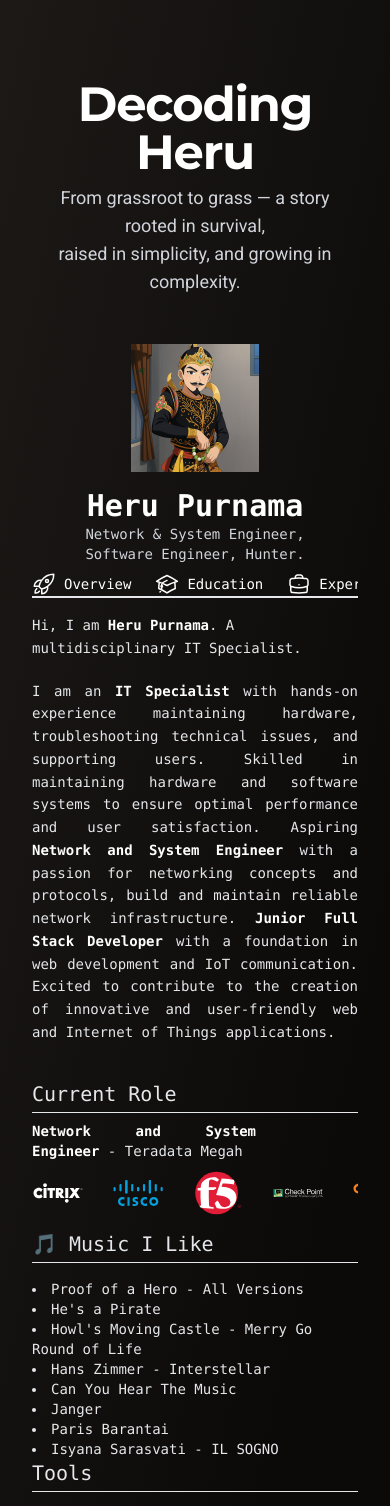
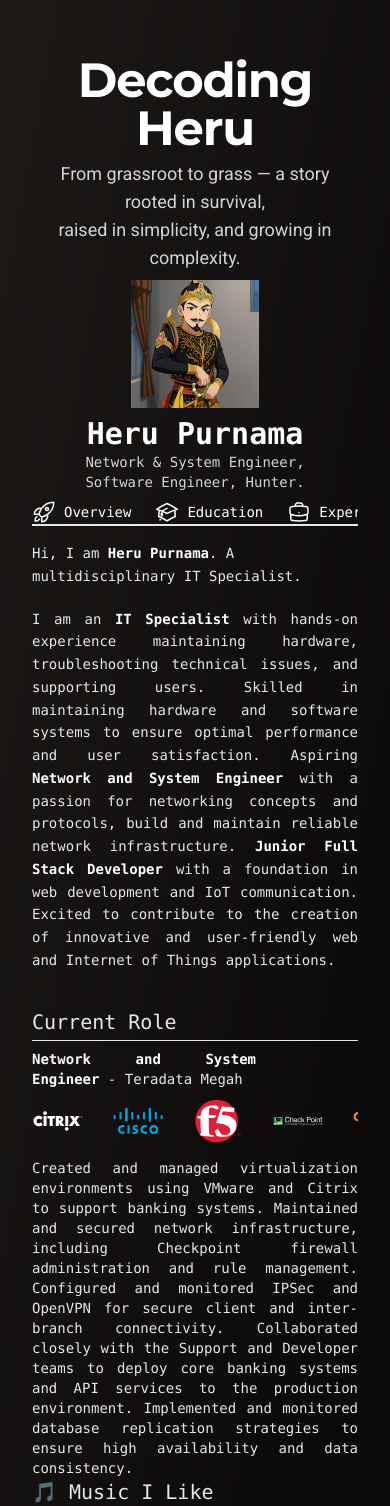
Before and after one commit to ruhefm/porto-web, a Vue app: page / in a window 390 px wide. Shown: the top 1506 px of the page. Built offline with nearby package versions, Linux system fonts and the light colour scheme.

Commit message:
adding desc to role

```diff
--- a/src/components/Header.vue
+++ b/src/components/Header.vue
@@ -1,7 +1,7 @@
 <template>
   <header class="">
 <div class="mx-auto py-2 px-4">
-<section class="py-8">
+<section class="py-2 sm:py-8">
   <h1 class="font-mont text-5xl font-bold text-white tracking-tight py-2">Decoding Heru</h1>
     <p class="text-lg sm:text-xl max-w-xl mx-auto font-roboto text-gray-300">
 From grassroot to grass — a story rooted in survival,<br/>raised in simplicity, and growing in complexity.
@@ -10,8 +10,8 @@ From grassroot to grass — a story rooted in survival,<br/>raised in simplicity
   <div class="flex items-center justify-center sm:justify-normal gap-4">
     <img src="/heru-kaca.png" class="w-24 h-24 hidden sm:block">
     <div>
-<div class="flex items-center justify-center sm:hidden py-4">
-      <img src="/heru-kaca.png" class="w-32 h-32 object-cover sm:hidden">
+<div class="flex items-center justify-center sm:hidden pb-2 sm:pb-4">
+      <img src="/heru-kaca.png" class="w-32 h-32 sm:hidden">
 </div>
 <div class="px-2">
       <h1 class="text-3xl sm:text-4xl font-bold text-white text-center sm:text-left">Heru Purnama</h1>
--- a/src/components/Profile.vue
+++ b/src/components/Profile.vue
@@ -15,6 +15,15 @@
           </div>
         </div>
       </li>
+      <li>Created and managed virtualization environments using VMware and Citrix to support banking systems.
+
+Maintained and secured network infrastructure, including Checkpoint firewall administration and rule management.
+
+Configured and monitored IPSec and OpenVPN for secure client and inter-branch connectivity.
+
+Collaborated closely with the Support and Developer teams to deploy core banking systems and API services to the production environment.
+
+Implemented and monitored database replication strategies to ensure high availability and data consistency.</li>
     </ul>
   </section>
 </template>
```
